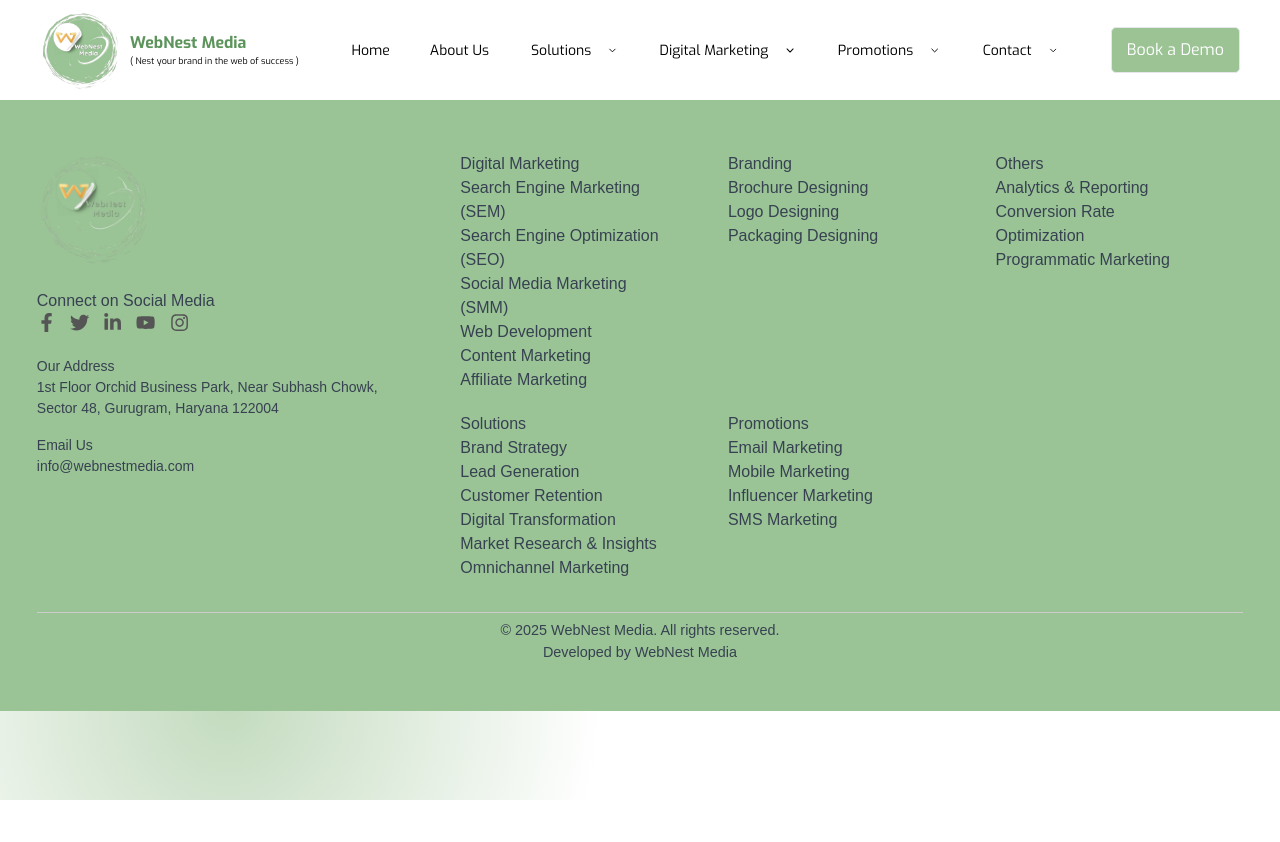
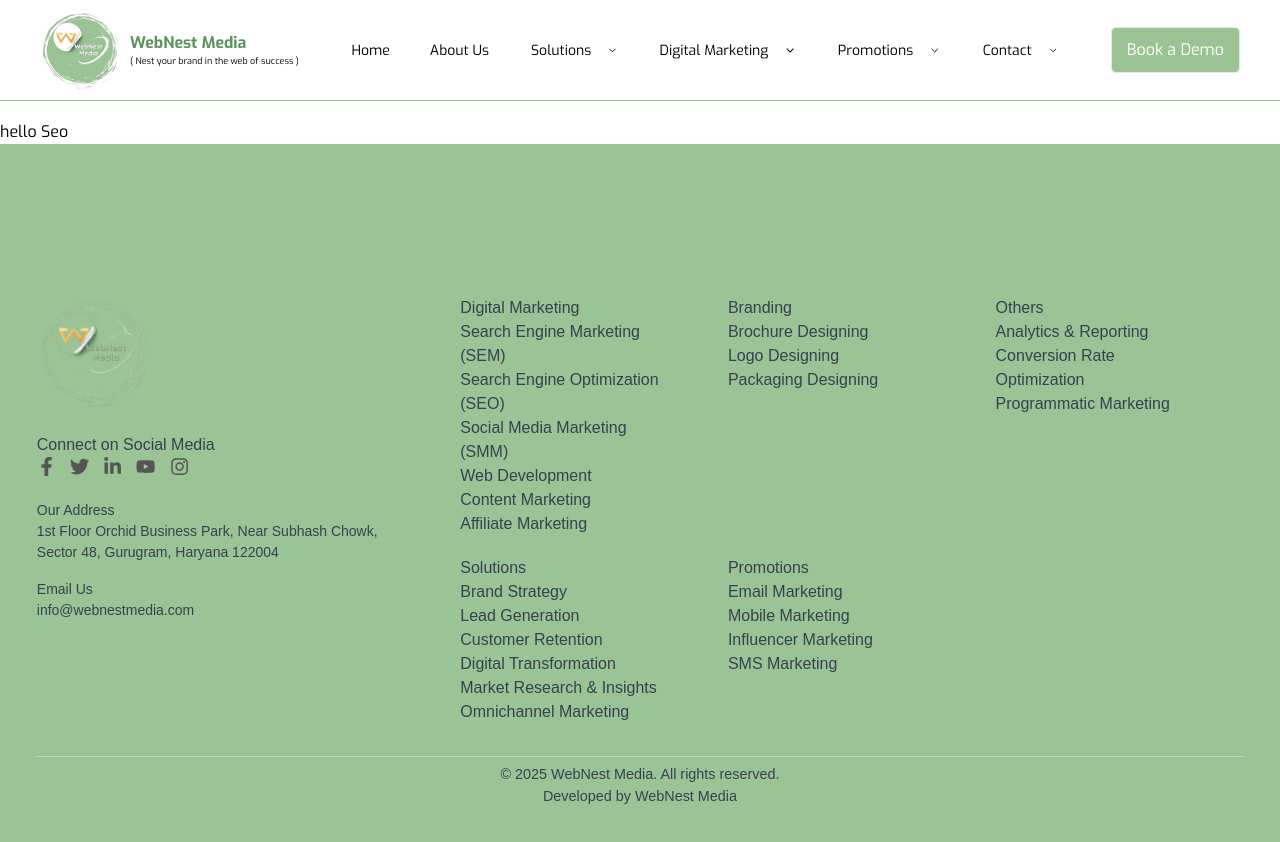
Before and after one commit to abhishek16dev/sandstone, a React (Vite) app: page /search-engine-optimization in a window 1280 px wide. Shown: the top 842 px of the page. Before the commit the page ends 800 px from the top, so only its background shows below. Built offline with nearby package versions, Linux system fonts and the light colour scheme.

Commit message:
seo added

```diff
--- a/src/App.jsx
+++ b/src/App.jsx
@@ -3,17 +3,15 @@
 import Home from './pages/home/Home'
 import Footer from './components/footer/Footer'
 import Header from './components/header/Header'
-import { BrowserRouter as Router, Routes, Route } from 'react-router-dom';
+import { BrowserRouter as Router, Routes, Route ,Navigate } from 'react-router-dom';
 import Sem from "./pages/sem/Sem" ;
 import Smm from './pages/smm/smm';
+import SEo from "./pages/seo/Seo";
 
 const App = () => {
   return (
     <>
 
-  {/* <Header />
-  <Home />
-  <Footer /> */}
 
 
  <Router>
@@ -21,7 +19,11 @@
       <Routes>
         <Route path="/" element={<Home />} />
            <Route path="/search-engine-marketing" element={<Sem />} />
-           <Route path="//social-media-marketing"element={<Smm />} />
+                <Route path="/search-engine-optimization" element={<SEo />} />
+           <Route path="/social-media-marketing" element={<Smm />} />
+
+
+            <Route path="*" element={<Navigate to="/" replace />} />
 
       </Routes>
        <Footer />
--- a/src/components/header/DesktopHeader.jsx
+++ b/src/components/header/DesktopHeader.jsx
@@ -64,7 +64,7 @@
     title: "Digital Marketing",
     subItems: [
       { title: "Search Engine Marketing (SEM)", path: "/search-engine-marketing" },
-      { title: "Search Engine Optimization (SEO)", path: "/digital-marketing/seo" },
+      { title: "Search Engine Optimization (SEO)", path: "/search-engine-optimization" },
       { title: "Social Media Marketing (SMM)", path: "/social-media-marketing" },
       { title: "Web Development", path: "/digital-marketing/web-development" },
       { title: "Content Marketing", path: "/digital-marketing/content-marketing" },
--- /dev/null
+++ b/src/pages/seo/Seo.jsx
@@ -0,0 +1,11 @@
+import React from 'react'
+
+const Seo = () => {
+  return (
+   <div className='mt-[120px]'>
+      <p> hello Seo </p>
+    </div>
+  )
+}
+
+export default Seo
```
